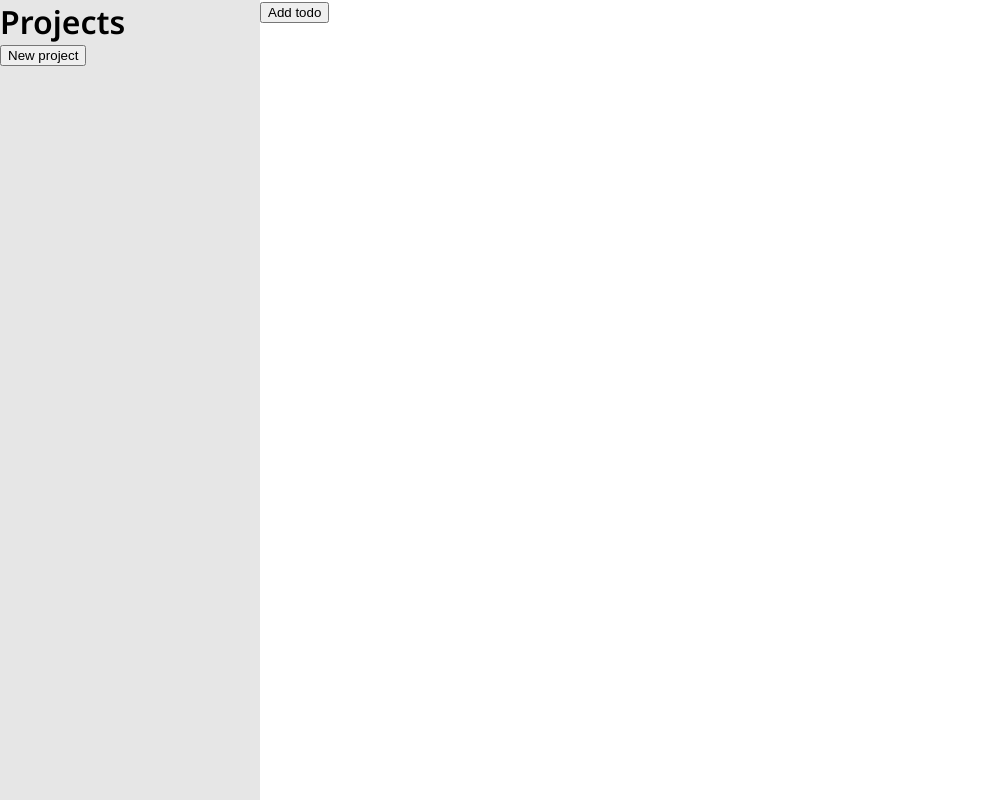
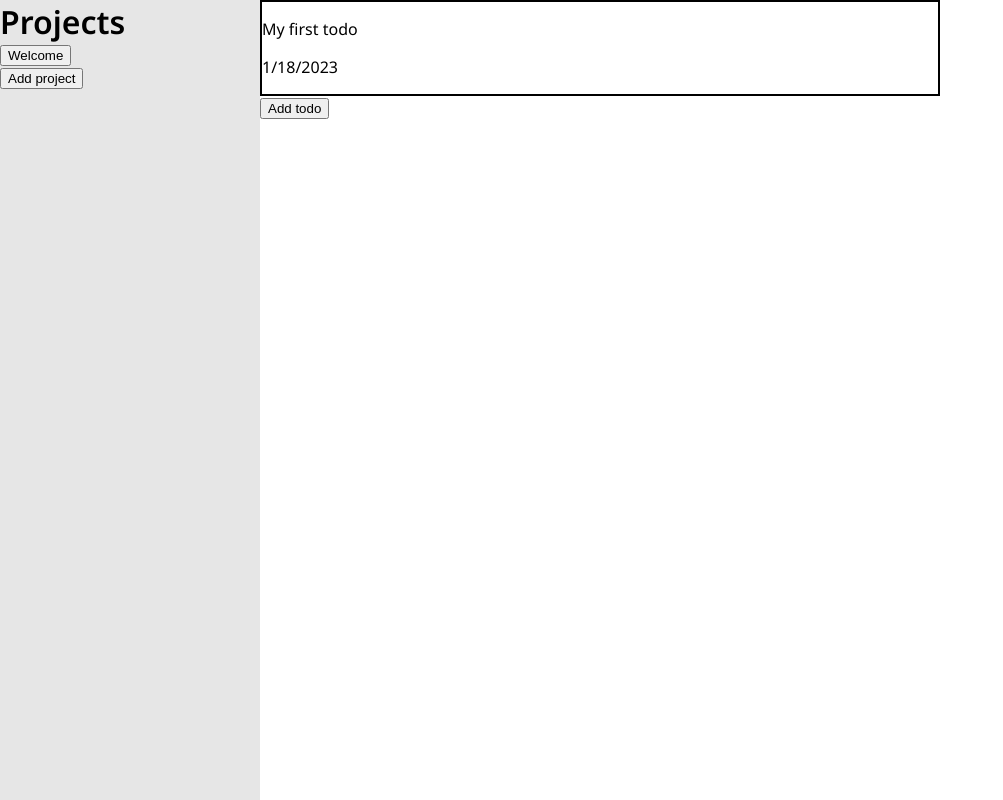
Before and after one commit to Alyoshka5/odin_todo_list, a website built with webpack: page dist/index.html in a window 1280 px wide. Shown: the whole page, without its empty margins (0-1003 px from the left). Built offline with nearby package versions, Linux system fonts and the light colour scheme.

Commit message:
Create default project and todo

```diff
--- a/src/project.js
+++ b/src/project.js
@@ -1,6 +1,6 @@
 import { projectDom } from "./domController";
 import { updateProjectButtons } from "./eventController";
-import { todoFactory, createTodo } from "./todo";
+import { addDefaultTodo } from "./todo";
 
 const projectFactory = (name, index) => {
     let todos = [];
@@ -16,12 +16,22 @@ let currentProject;
 
 function createProject(e) {
     e.preventDefault();
-    const project = projectFactory(projectFormInput.value, projectIndex);
+    let project = projectFactory(projectFormInput.value, projectIndex);
     projects.push(project);
     projectIndex += 1;
     projectDom.closeProjectForm();
     projectDom.addProject(project);
     updateProjectButtons();
+}
+
+function createDefaultProject() {
+    let project = projectFactory("Welcome", projectIndex);
+    projects.push(project);
+    projectIndex += 1;
+    currentProject = project;
+    projectDom.addProject(project);
+    updateProjectButtons();
+    addDefaultTodo();
 }
 
 function findProject(projectButton) {
@@ -34,4 +44,6 @@ function addProjectTodo(newTodo) {
     currentProject.todos.push(newTodo);
 }
 
+window.onload = createDefaultProject;
+
 export { createProject, findProject, addProjectTodo }
--- a/src/todo.js
+++ b/src/todo.js
@@ -15,4 +15,11 @@ function createTodo(e) {
     todoDom.closeTodoForm();
 }
 
-export { todoFactory, createTodo };
+function addDefaultTodo() {
+    let today = new Date().toLocaleDateString();
+    let todo = todoFactory("My first todo", "This is a todo", today, 'normal');
+    addProjectTodo(todo);
+    projectDom.displayNewTodo(todo);
+}
+
+export { createTodo, addDefaultTodo };
```
Also changed, not shown: dist/index.html, dist/main.js.
